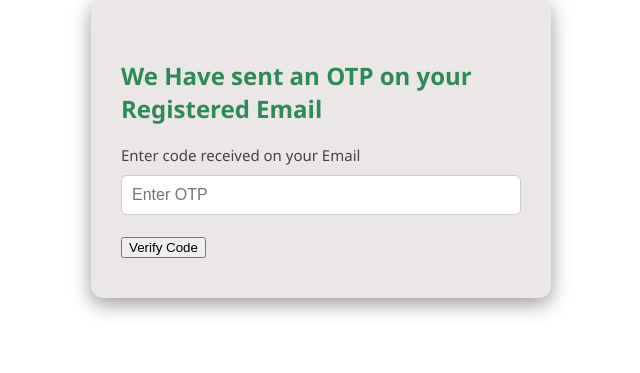
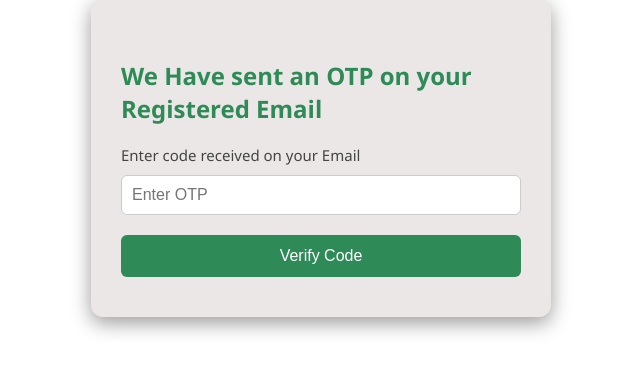
Before and after one commit to mausam1707/myWorkApplication, a Flask app: page /enter_code in a window 1280 px wide. Shown: the part 101-474 px from the top of the page, without its empty margins (319-959 px from the left). Run offline with Flask 3, Linux system fonts and the light colour scheme.

Commit message:
Imporved enter_code page CSS

```diff
--- a/templates/enter_code.html
+++ b/templates/enter_code.html
@@ -44,6 +44,21 @@
             border-color: #2e8b57;
             outline: none;
         }
+        .enter_code button{
+            width: 100%;
+            padding: 12px;
+            background-color: #2e8b57;
+            color: white;
+            border: none;
+            border-radius: 6px;
+            font-size: 16px;
+            cursor: pointer;
+            transition: background-color 0.5s;
+        }
+        .enter_code button:hover {
+            background-color: #246b45;
+        }
+
 
     </style>
 </head>
```
